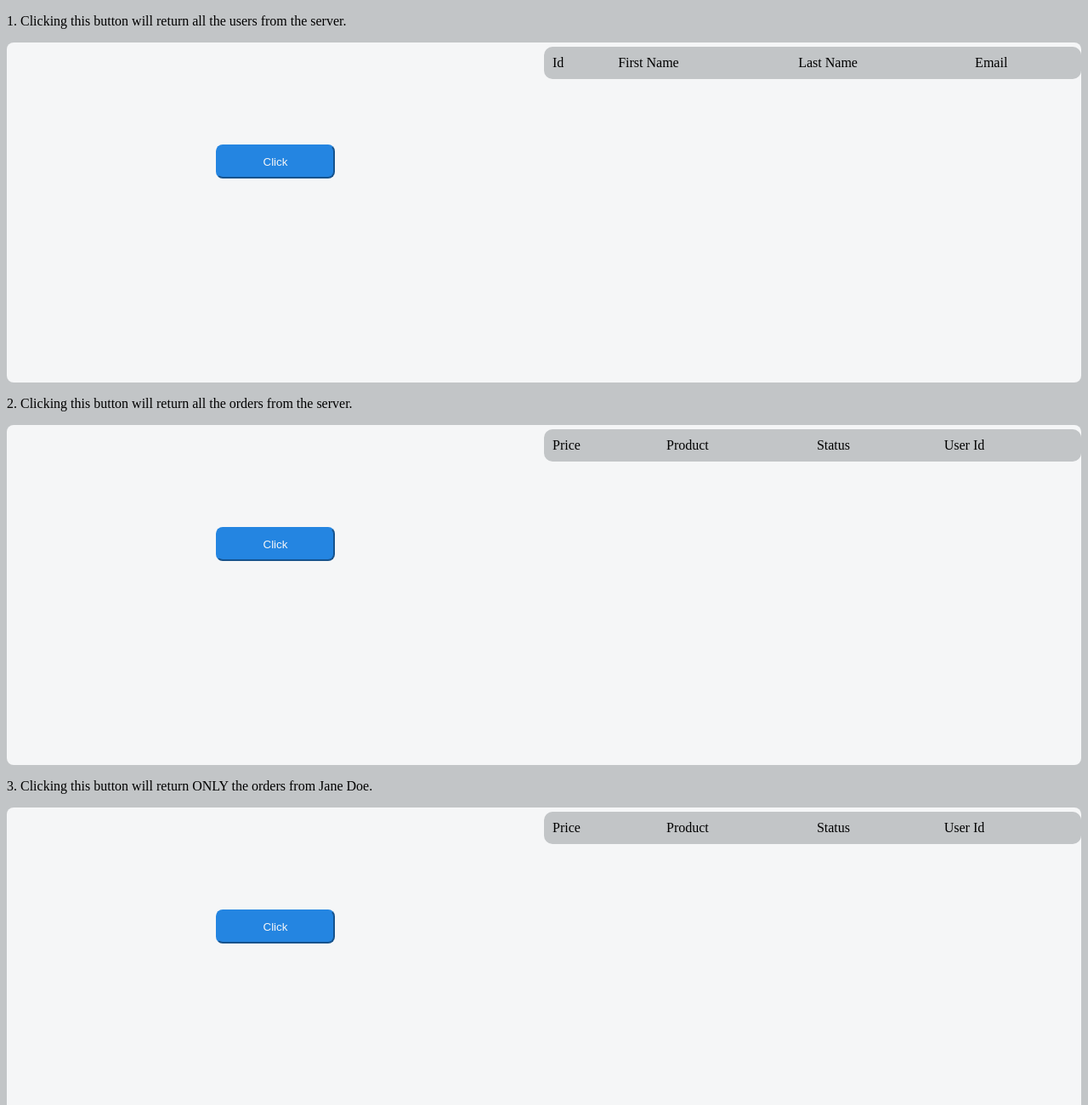
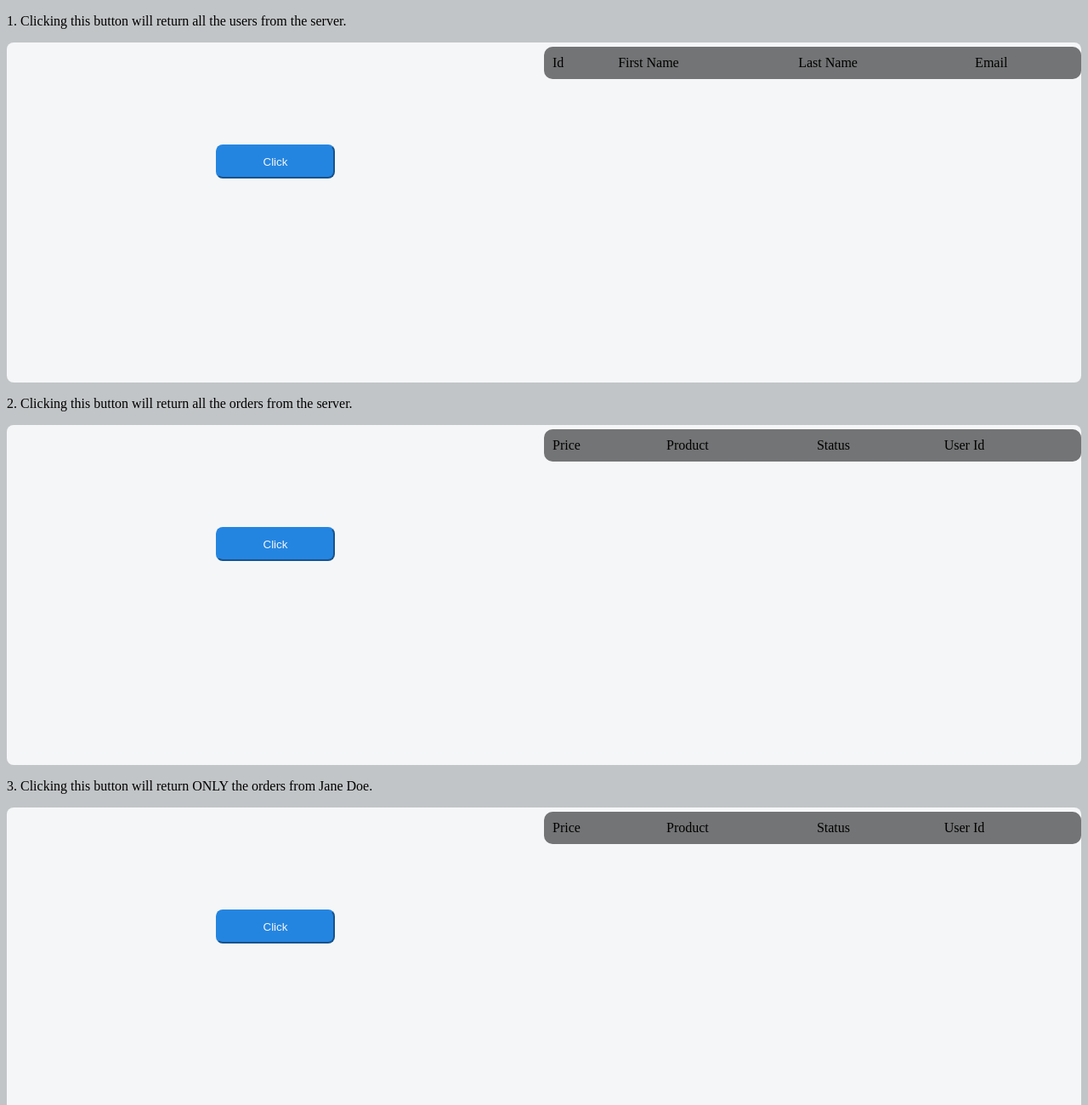
Before and after one commit to mtyra321/Shine-Solar-Challenge, a website: page index.html in a window 1280 px wide. Shown: the top 1300 px of the page at 85% size. Drawn offline with Linux system fonts and the light colour scheme.

Commit message:
fixed table header

```diff
--- a/index.css
+++ b/index.css
@@ -37,6 +37,17 @@ table tr td:last-child {
 
 }
 
+
+.tableHeaderRow {
+    position: sticky;
+    top: 0;
+    background-color: #737475;
+}
+
+.tableHeaderRow:hover {
+    background-color: #898b8d;
+}
+
 button {
     background-color: #2485E1;
     border-color: #2485E1;
--- a/index.html
+++ b/index.html
@@ -19,7 +19,7 @@
             <button id="button1">Click</button>
         </div>
         <table id="table1">
-            <tr>
+            <tr class="tableHeaderRow">
                 <td>Id</td>
                 <td>First Name</td>
                 <td>Last Name</td>
@@ -33,7 +33,7 @@
             <button id="button2">Click</button>
         </div>
         <table id="table2">
-            <tr>
+            <tr class="tableHeaderRow">
                 <td>Price</td>
                 <td>Product</td>
                 <td>Status</td>
@@ -49,7 +49,7 @@
             <button id="button3">Click</button>
         </div>
         <table id="table3">
-            <tr>
+            <tr class="tableHeaderRow">
                 <td>Price</td>
                 <td>Product</td>
                 <td>Status</td>
```
